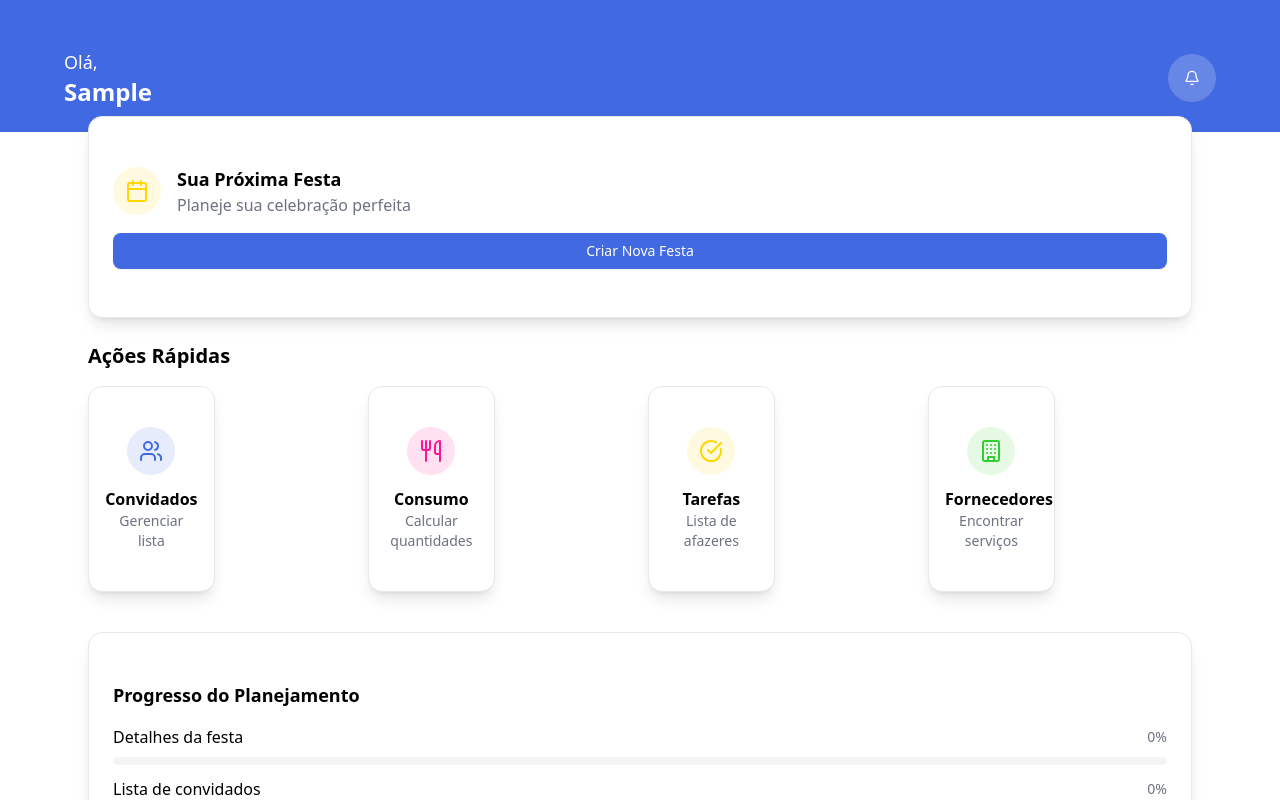
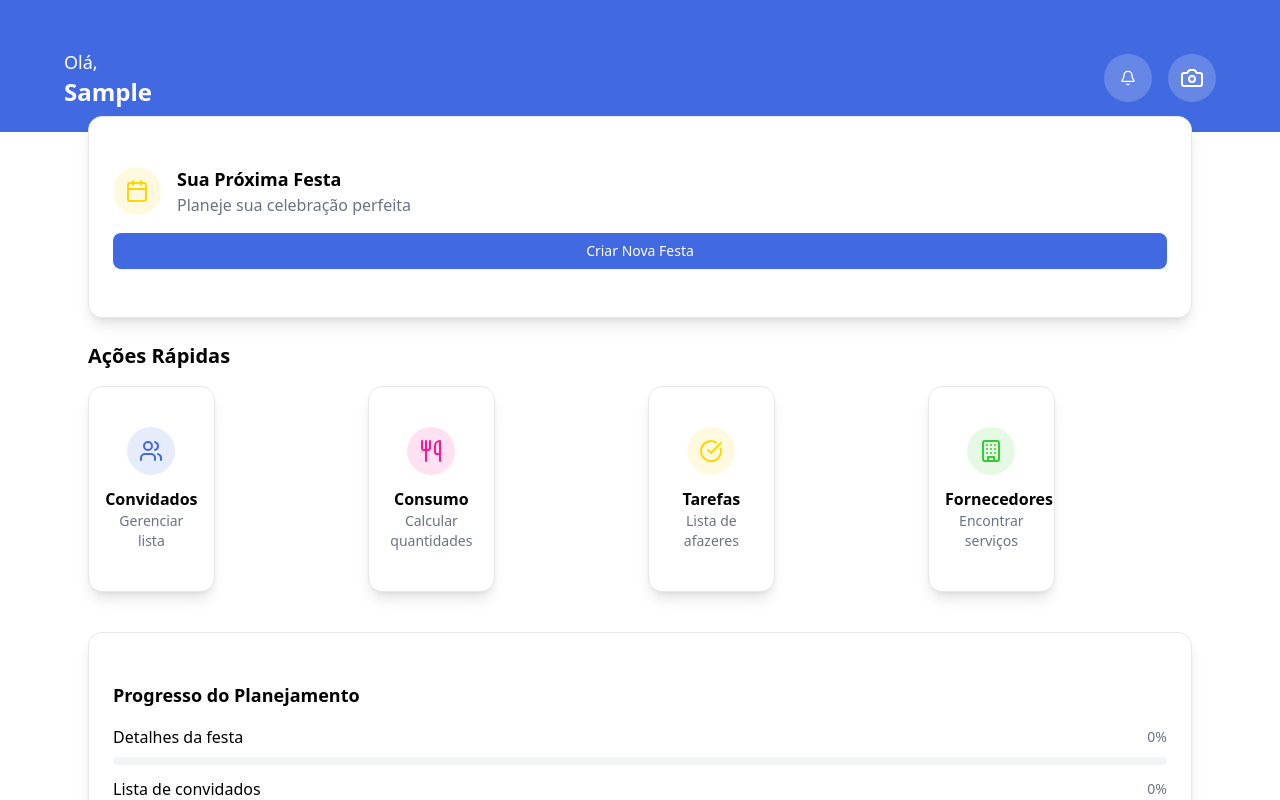
Before and after one commit to RamonCerqueira/aniversariapp-web, a React (Vite) app: page / in a window 1280 px wide. Both pictures are taken after typing "Sample", "name@example.com", "2020-01-15" into the empty fields and a click on the button "Entrar". Shown: the top 800 px of the page. Built offline with nearby package versions, Linux system fonts and the light colour scheme.

Commit message:
fix feito convidados

```diff
--- a/src/components/AnimatedHeader.jsx
+++ b/src/components/AnimatedHeader.jsx
@@ -1,34 +1,47 @@
-import React from 'react';
+import React, { useRef, useState } from 'react';
 import { motion } from 'framer-motion';
 import { Button } from '@/components/ui/button';
-import { Bell } from 'lucide-react';
+import { Bell, Camera } from 'lucide-react';
 
 export const AnimatedHeader = ({ userName, onNotificationPress }) => {
+  const [selectedImage, setSelectedImage] = useState(null);
+  const fileInputRef = useRef(null);
+
+  // Manipula clique no ícone da câmera
+  const handleCameraClick = () => {
+    fileInputRef.current?.click();
+  };
+
+  // Lida com a seleção da imagem
+  const handleImageChange = (event) => {
+    const file = event.target.files[0];
+    if (file) {
+      const imageUrl = URL.createObjectURL(file);
+      setSelectedImage(imageUrl);
+    }
+  };
+
   return (
     <div className="bg-primary-custom pt-12 pb-6 px-6">
       <div className="flex items-center justify-between max-w-6xl mx-auto">
+        {/* Animação do nome do usuário */}
         <motion.div
           initial={{ opacity: 0, x: -50 }}
           animate={{ opacity: 1, x: 0 }}
-          transition={{
-            duration: 0.8,
-            ease: "easeOut"
-          }}
+          transition={{ duration: 0.8, ease: "easeOut" }}
         >
           <p className="text-white text-lg">Olá,</p>
           <h1 className="text-white text-2xl font-bold">{userName}</h1>
         </motion.div>
 
+        {/* Ações do canto direito */}
         <motion.div
+          className="flex items-center gap-4"
           initial={{ opacity: 0, scale: 0 }}
           animate={{ opacity: 1, scale: 1 }}
-          transition={{
-            type: "spring",
-            delay: 0.3,
-            damping: 15,
-            stiffness: 150,
-          }}
+          transition={{ type: "spring", delay: 0.3, damping: 15, stiffness: 150 }}
         >
+          {/* Botão de notificação */}
           <Button
             variant="ghost"
             size="icon"
@@ -37,6 +50,32 @@ export const AnimatedHeader = ({ userName, onNotificationPress }) => {
           >
             <Bell size={24} className="text-white" />
           </Button>
+
+          {/* Botão de câmera / imagem */}
+          <div className="relative w-12 h-12">
+            <input
+              type="file"
+              accept="image/*"
+              ref={fileInputRef}
+              onChange={handleImageChange}
+              className="hidden"
+            />
+
+            <button
+              onClick={handleCameraClick}
+              className="w-full h-full rounded-full bg-white/20 hover:bg-white/30 flex items-center justify-center overflow-hidden"
+            >
+              {selectedImage ? (
+                <img
+                  src={selectedImage}
+                  alt="Foto selecionada"
+                  className="w-full h-full object-cover rounded-full"
+                />
+              ) : (
+                <Camera size={24} className="text-white" />
+              )}
+            </button>
+          </div>
         </motion.div>
       </div>
     </div>
```
